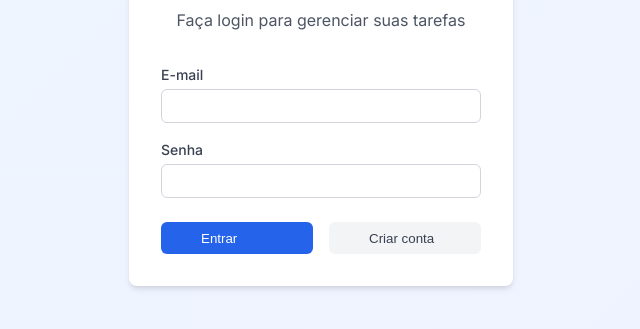
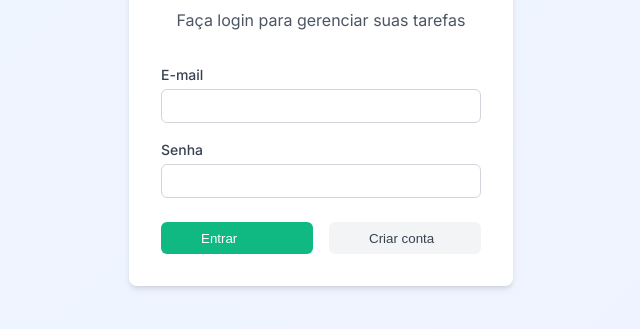
Before and after one commit to jeff015/To-do-Done-, a plain HTML site: page index.html in a window 1280 px wide. Shown: the part 339-668 px from the top of the page, without its empty margins (319-959 px from the left). Drawn offline with nearby package versions, Linux system fonts and the light colour scheme; no server answers.

Commit message:
Update style.css
Modificando as cores da identidade do projeto

```diff
--- a/style.css
+++ b/style.css
@@ -1,8 +1,8 @@
 :root {
-  --color-primary: #2563eb;
-  --color-primary-hover: #1d4ed8;
-  --color-danger: #dc2626;
-  --color-danger-hover: #b91c1c;
+  --color-primary: #10b981;
+  --color-primary-hover: #059669;
+  --color-danger: #f97316;
+  --color-danger-hover: #ea580c;
 }
 
 * {
```
